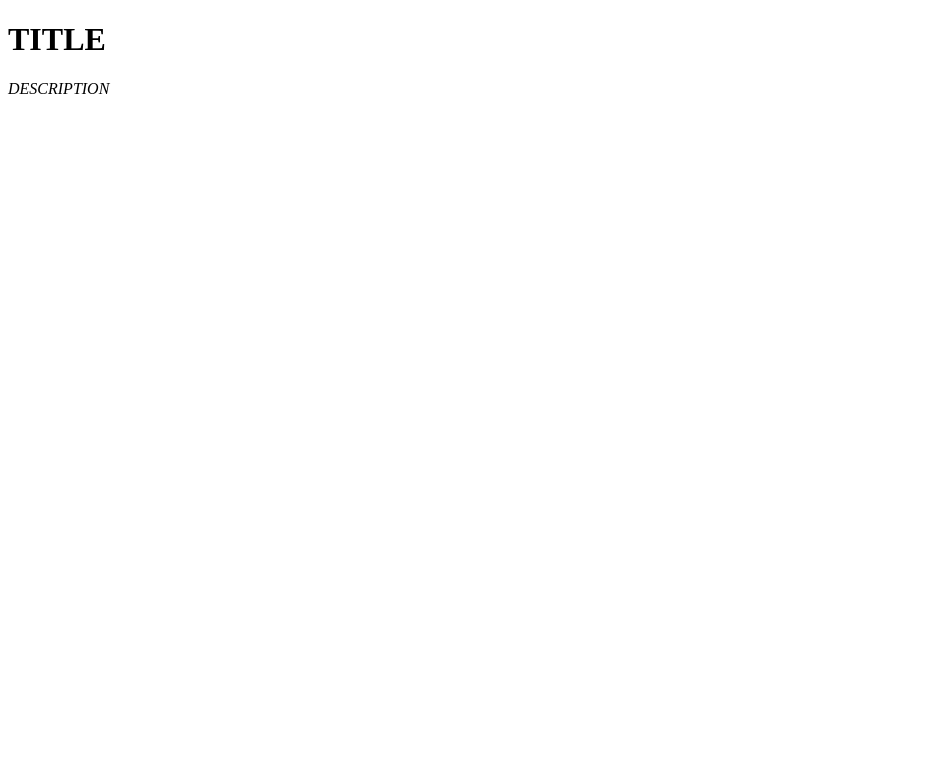
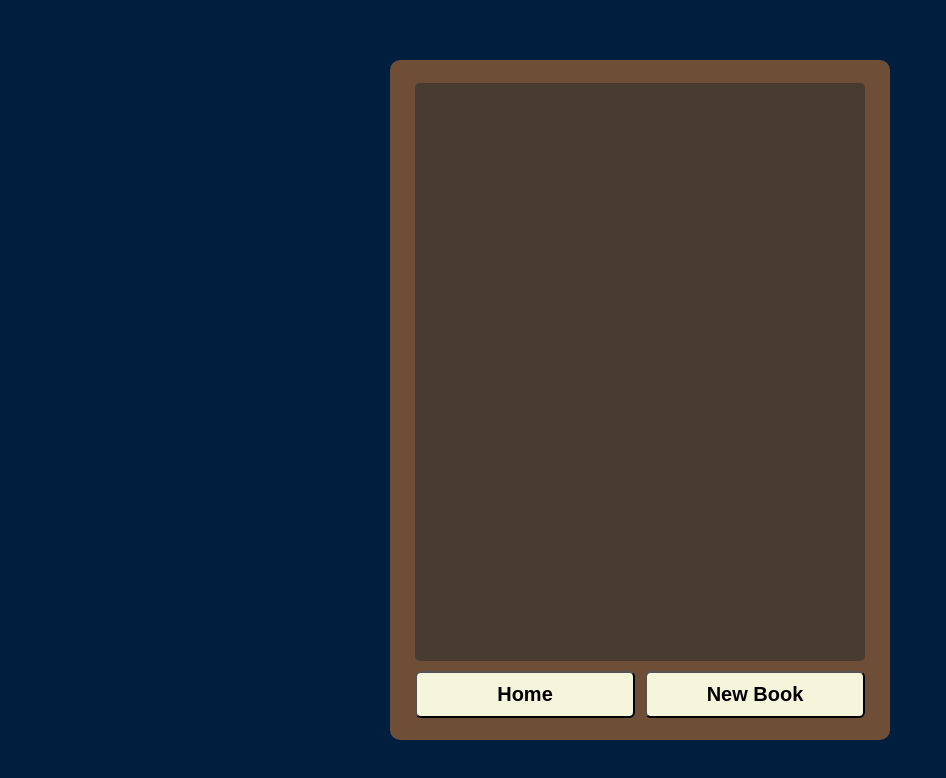
Before and after one commit to hoangvu1118/TheOdinProject, a plain HTML site: page Project-Assignment/TheLibrary/index.html in a window 1280 px wide. Shown: the whole page, without its empty margins (0-946 px from the left). Drawn offline with Linux system fonts and the light colour scheme.

Commit message:
Building a shelf for the library

```diff
--- a/Project-Assignment/TheLibrary/index.html
+++ b/Project-Assignment/TheLibrary/index.html
@@ -3,7 +3,7 @@
 
 <head>
     <meta charset="utf-8">
-    <title>TITLE</title>
+    <title>Library</title>
     <meta name="description" content="DESCRIPTION">
 
     <link href="style.css" rel="stylesheet">
@@ -12,13 +12,16 @@
 </head>
 
 <body>
-    <div>
-        <h1>TITLE</h1>
+    <div class="outer-box">
+        <div class="shelf">
 
-        <p><i>DESCRIPTION</i></p>
-
-
-
+        </div>
+        <div class="function-section">
+            <form action="#">
+                <button class="function home">Home</button>
+            </form>
+            <button class="function add">New Book</button>
+        </div>
     </div>
 </body>
 
--- a/Project-Assignment/TheLibrary/style.css
+++ b/Project-Assignment/TheLibrary/style.css
@@ -0,0 +1,52 @@
+*{
+    padding: 0;
+    margin: 0;
+    box-sizing: border-box;
+}
+
+body{
+    height: 100vh;
+    width: 100%;
+    display: flex;
+    justify-content: center;
+    align-items: center;
+    caret-color: transparent;
+    background: #001f3f;;
+}
+
+.outer-box{
+    background: #6F4E37;
+    height: 85%;
+    width: 500px;
+    display: flex;
+    flex-direction: column;
+    justify-content: center;
+    align-items: center;
+    border-radius: 10px;
+}
+
+.outer-box .shelf{
+    background: #483C32;
+    width: 450px;
+    height: 85%;
+    border-radius: 5px;
+}
+
+.function-section{
+    display: flex;
+    margin-top: 10px;
+    gap: 10px;
+}
+.function{
+    padding: 10px;
+    font-size: 20px;
+    font-weight: 700;
+    width: 220px;
+    background: #f5f5dc;
+    border-radius: 6px;
+    color: black;
+    transition: 0.1s ease-out;
+}
+.function:hover{
+    background: #ADD8E6;
+}
```
